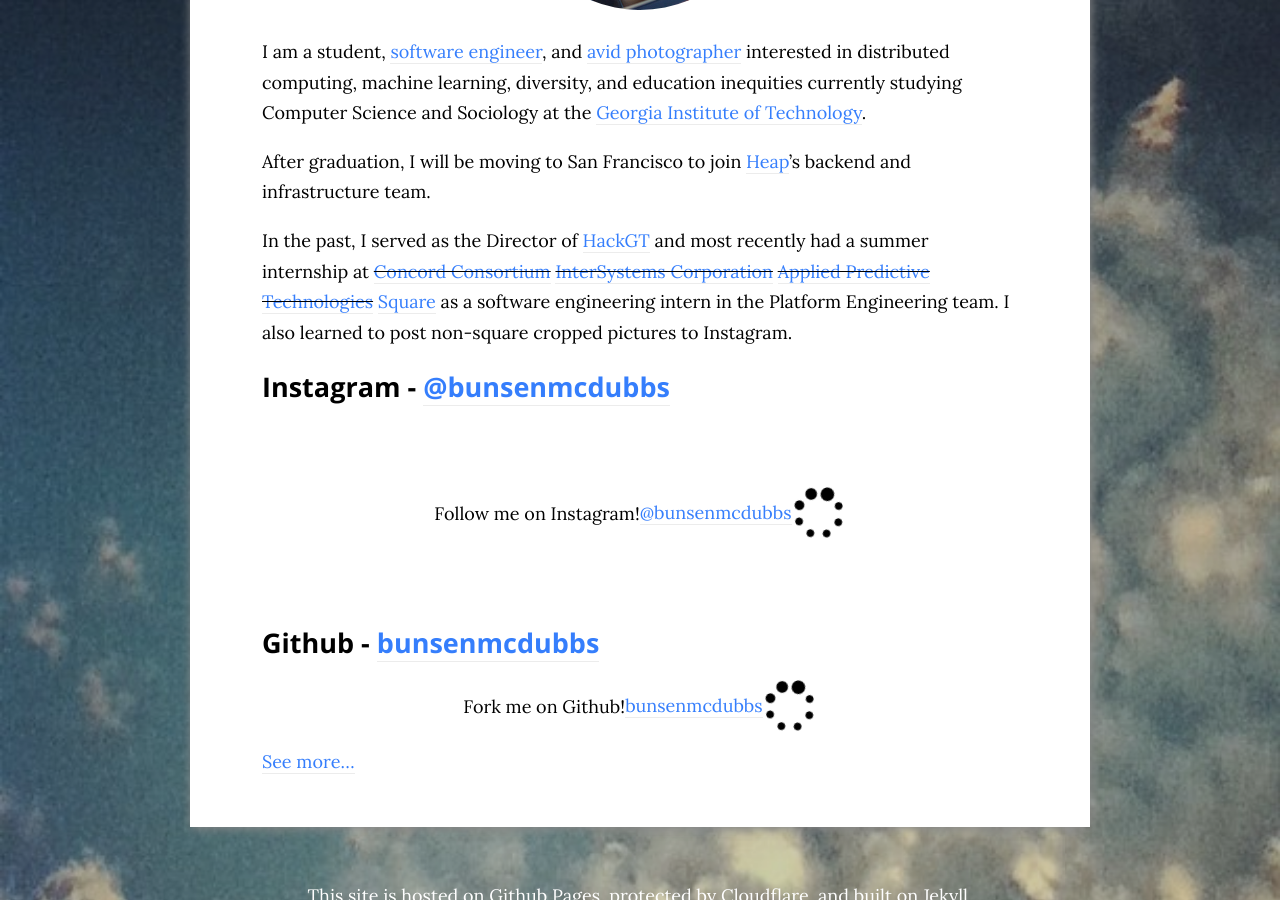
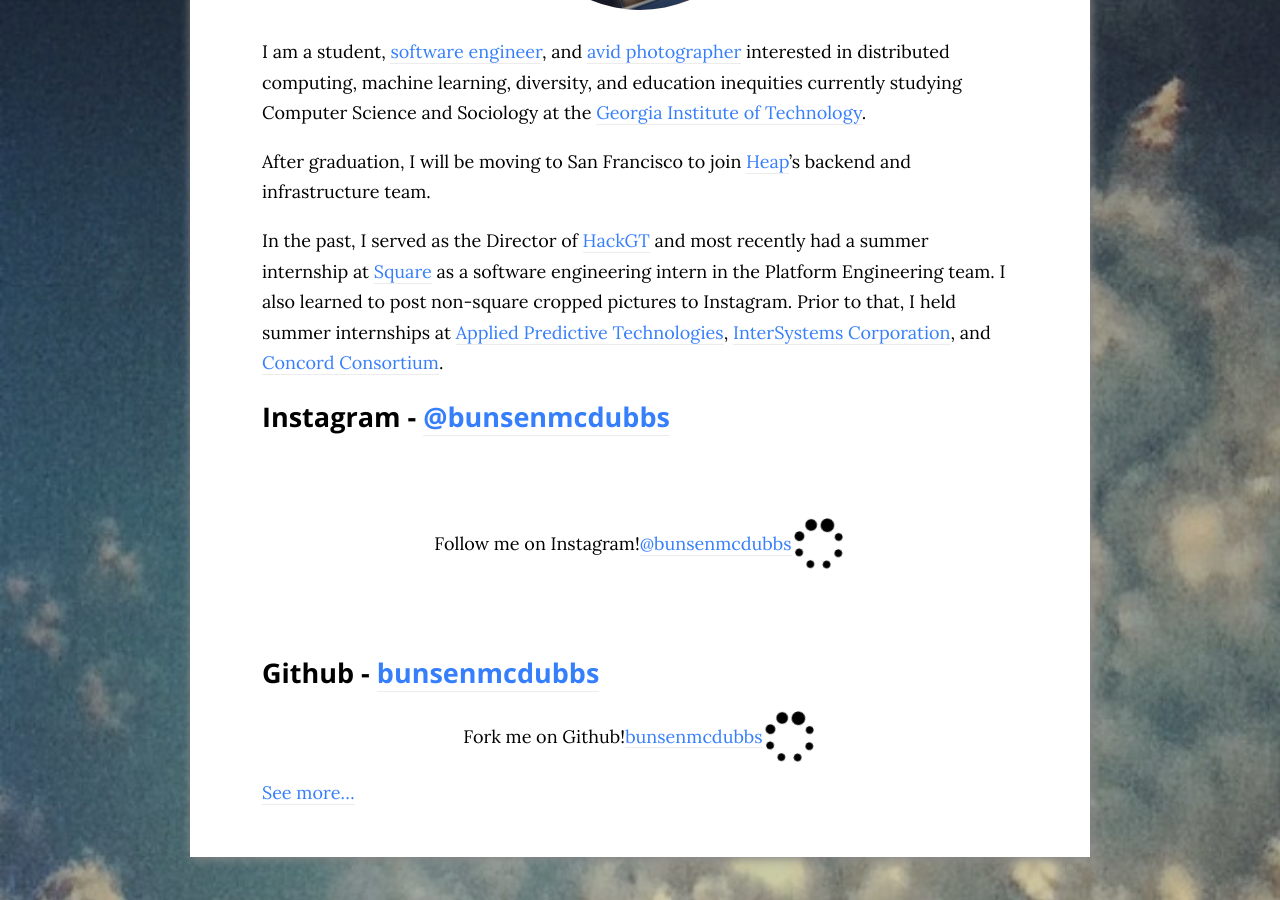
Before and after one commit to bunsenmcdubbs/bunsenmcdubbs.github.io, a Jekyll site: the page built from index.html, in a window 1280 px wide and 900 px high, scrolled down 444 px. Built offline with Jekyll 4.4.1, drawn with Linux system fonts in a browser that asks for light colours; nearby versions of some CDN libraries.

Commit message:
change bio on homepage

```diff
--- a/index.html
+++ b/index.html
@@ -23,12 +23,13 @@
     In the past,
     I served as the Director of <a href="https://hack.gt">HackGT</a>
     and most recently had a summer internship at
-    <del><a href="https://concord.org">Concord Consortium</a></del>
-    <del><a href="https://intersystems.com">InterSystems Corporation</a></del>
-    <del><a href="https://predictivetechnologies.com">Applied Predictive Technologies</a></del>
     <a href="https://squareup.com">Square</a>
     as a software engineering intern in the Platform Engineering team.
     I also learned to post non-square cropped pictures to Instagram.
+    Prior to that, I held summer internships at
+    <a href="https://predictivetechnologies.com">Applied Predictive Technologies</a>,
+    <a href="https://intersystems.com">InterSystems Corporation</a>,
+    and <a href="https://concord.org">Concord Consortium</a>.
   </p>
 </section>
 
```
